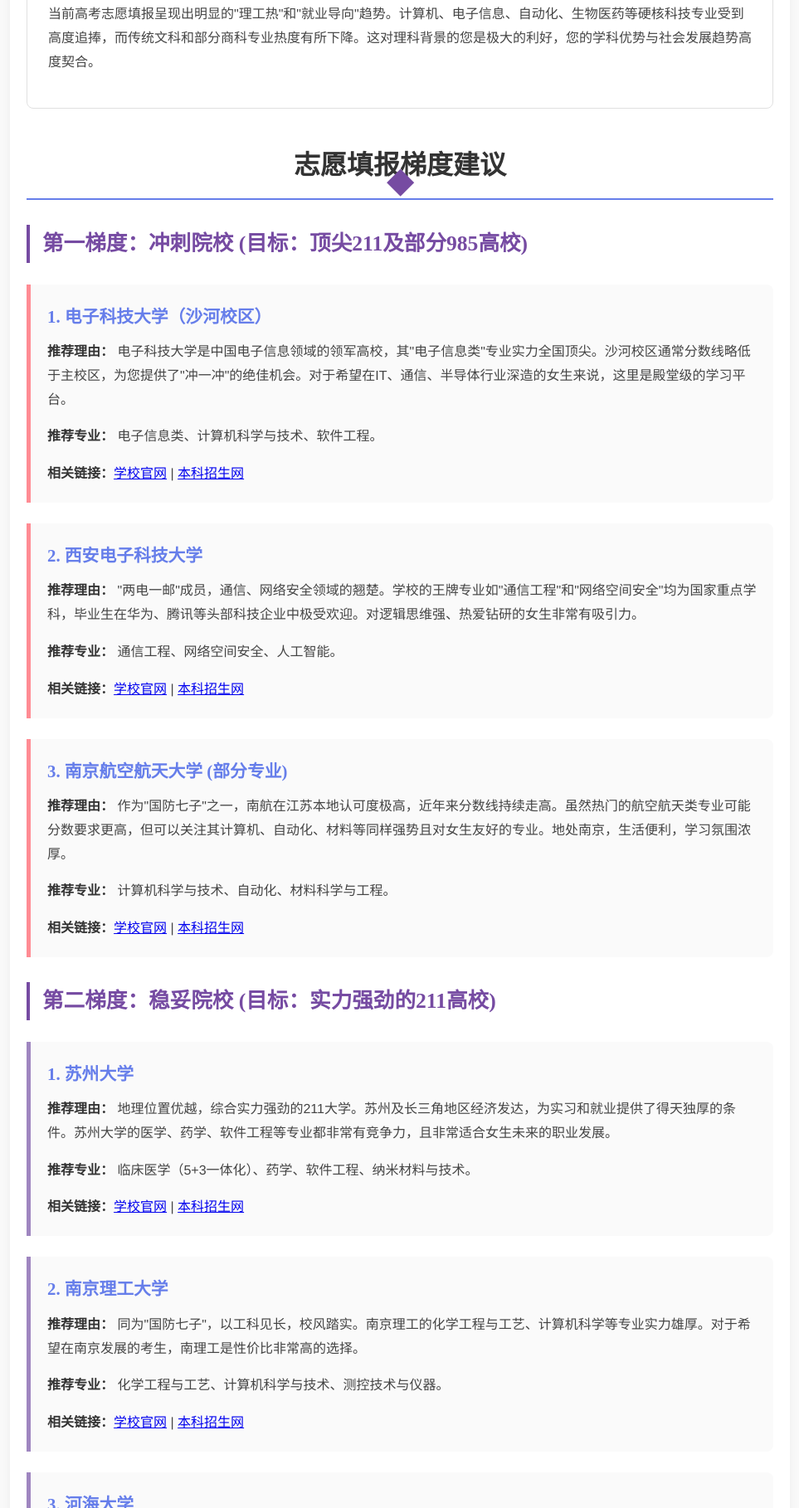
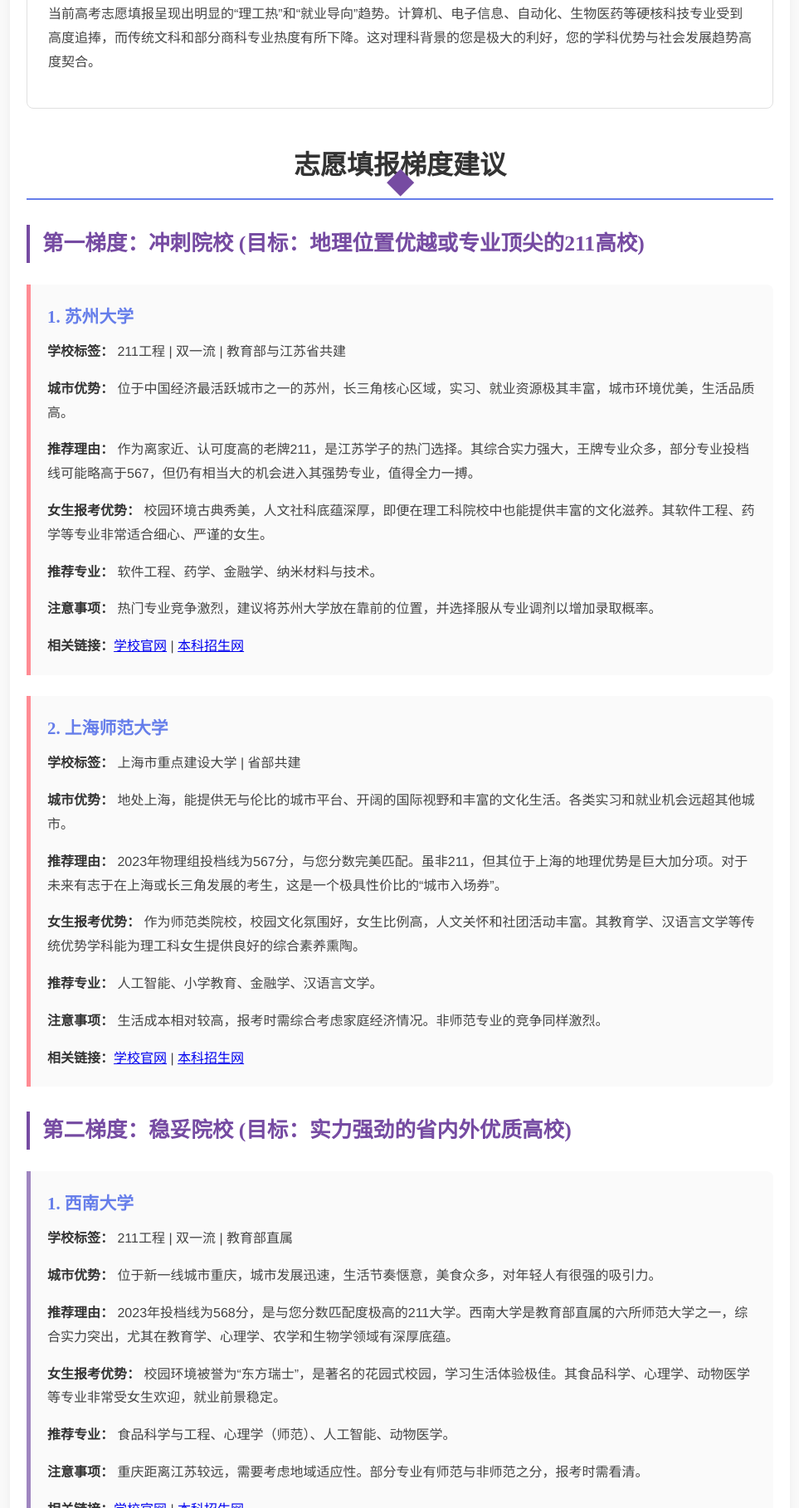
Before and after one commit to licong-git-dev/gaokao-report, a plain HTML site: page index.html in a window 1280 px wide. Shown: the part 982-2800 px from the top of the page at 83% size, without its empty margins (158-1121 px from the left). Drawn offline with Linux system fonts and the light colour scheme.

Commit message:
Initial commit: Add report website files

```diff
--- a/index.html
+++ b/index.html
@@ -12,7 +12,7 @@
         <header>
             <div class="header-content">
                 <h1>高考志愿填报智能分析报告</h1>
-                <p class="subtitle">--- 为江苏理科576分女生专属定制 ---</p>
+                <p class="subtitle">--- 为江苏理科567分女生专属定制 ---</p>
             </div>
         </header>
 
@@ -21,7 +21,7 @@
             <div class="card">
                 <p><strong>省份：</strong> 江苏省</p>
                 <p><strong>科类：</strong> 理科（物理组）</p>
-                <p><strong>高考分数：</strong> 576分</p>
+                <p><strong>高考分数：</strong> 567分</p>
                 <p><strong>核心诉求：</strong> 结合未来发展，获得详尽的学校与专业报考建议。</p>
                 <hr style="border: none; border-top: 1px solid #eee; margin: 15px 0;">
                 <p><strong>注：什么是“物理组”？</strong><br>
@@ -32,8 +32,8 @@
         <section id="analysis">
             <h2>核心竞争力分析</h2>
             <div class="card">
-                <p>根据2023年江苏省高考物理组的投档数据分析，576分是一个极具竞争力的分数。这个分数超过了特殊类型招生控制线（516分）60分，位次相对靠前。这意味着您拥有广泛的院校选择权，可以稳定进入大部分"211工程"大学，并有机会冲击一些"985工程"大学的优势专业或中外合作办学项目。</p>
-                <p>当前高考志愿填报呈现出明显的"理工热"和"就业导向"趋势。计算机、电子信息、自动化、生物医药等硬核科技专业受到高度追捧，而传统文科和部分商科专业热度有所下降。这对理科背景的您是极大的利好，您的学科优势与社会发展趋势高度契合。</p>
+                <p>根据2023年江苏省高考物理组的投档数据分析，567分是一个极具竞争力的分数。这个分数超过了特殊类型招生控制线（516分）51分，位次相对靠前。这意味着您拥有较为广泛的院校选择权，可以稳妥地进入大部分省内外“211工程”大学的优势专业，并可以积极尝试冲击地理位置优越或专业实力顶尖的211高校。</p>
+                <p>当前高考志愿填报呈现出明显的“理工热”和“就业导向”趋势。计算机、电子信息、自动化、生物医药等硬核科技专业受到高度追捧，而传统文科和部分商科专业热度有所下降。这对理科背景的您是极大的利好，您的学科优势与社会发展趋势高度契合。</p>
             </div>
         </section>
 
@@ -41,65 +41,77 @@
             <h2>志愿填报梯度建议</h2>
 
             <div class="tier">
-                <h3>第一梯度：冲刺院校 (目标：顶尖211及部分985高校)</h3>
+                <h3>第一梯度：冲刺院校 (目标：地理位置优越或专业顶尖的211高校)</h3>
                 <div class="school-card">
-                    <h4>1. 电子科技大学（沙河校区）</h4>
-                    <p><strong>推荐理由：</strong> 电子科技大学是中国电子信息领域的领军高校，其"电子信息类"专业实力全国顶尖。沙河校区通常分数线略低于主校区，为您提供了"冲一冲"的绝佳机会。对于希望在IT、通信、半导体行业深造的女生来说，这里是殿堂级的学习平台。</p>
-                    <p><strong>推荐专业：</strong> 电子信息类、计算机科学与技术、软件工程。</p>
-                    <p><strong>相关链接：</strong><a href="https://www.uestc.edu.cn/" target="_blank">学校官网</a> | <a href="https://zs.uestc.edu.cn/" target="_blank">本科招生网</a></p>
+                    <h4>1. 苏州大学</h4>
+                    <p><strong>学校标签：</strong> 211工程 | 双一流 | 教育部与江苏省共建</p>
+                    <p><strong>城市优势：</strong> 位于中国经济最活跃城市之一的苏州，长三角核心区域，实习、就业资源极其丰富，城市环境优美，生活品质高。</p>
+                    <p><strong>推荐理由：</strong> 作为离家近、认可度高的老牌211，是江苏学子的热门选择。其综合实力强大，王牌专业众多，部分专业投档线可能略高于567，但仍有相当大的机会进入其强势专业，值得全力一搏。</p>
+                    <p><strong>女生报考优势：</strong> 校园环境古典秀美，人文社科底蕴深厚，即便在理工科院校中也能提供丰富的文化滋养。其软件工程、药学等专业非常适合细心、严谨的女生。</p>
+                    <p><strong>推荐专业：</strong> 软件工程、药学、金融学、纳米材料与技术。</p>
+                    <p><strong>注意事项：</strong> 热门专业竞争激烈，建议将苏州大学放在靠前的位置，并选择服从专业调剂以增加录取概率。</p>
+                    <p><strong>相关链接：</strong><a href="http://www.suda.edu.cn/" target="_blank">学校官网</a> | <a href="https://zsb.suda.edu.cn/" target="_blank">本科招生网</a></p>
                 </div>
                 <div class="school-card">
-                    <h4>2. 西安电子科技大学</h4>
-                    <p><strong>推荐理由：</strong> "两电一邮"成员，通信、网络安全领域的翘楚。学校的王牌专业如"通信工程"和"网络空间安全"均为国家重点学科，毕业生在华为、腾讯等头部科技企业中极受欢迎。对逻辑思维强、热爱钻研的女生非常有吸引力。</p>
-                    <p><strong>推荐专业：</strong> 通信工程、网络空间安全、人工智能。</p>
-                    <p><strong>相关链接：</strong><a href="https://www.xidian.edu.cn/" target="_blank">学校官网</a> | <a href="https://zsb.xidian.edu.cn/" target="_blank">本科招生网</a></p>
-                </div>
-                 <div class="school-card">
-                    <h4>3. 南京航空航天大学 (部分专业)</h4>
-                    <p><strong>推荐理由：</strong> 作为"国防七子"之一，南航在江苏本地认可度极高，近年来分数线持续走高。虽然热门的航空航天类专业可能分数要求更高，但可以关注其计算机、自动化、材料等同样强势且对女生友好的专业。地处南京，生活便利，学习氛围浓厚。</p>
-                    <p><strong>推荐专业：</strong> 计算机科学与技术、自动化、材料科学与工程。</p>
-                    <p><strong>相关链接：</strong><a href="https://www.nuaa.edu.cn/" target="_blank">学校官网</a> | <a href="https://zs.nuaa.edu.cn/" target="_blank">本科招生网</a></p>
+                    <h4>2. 上海师范大学</h4>
+                     <p><strong>学校标签：</strong> 上海市重点建设大学 | 省部共建</p>
+                    <p><strong>城市优势：</strong> 地处上海，能提供无与伦比的城市平台、开阔的国际视野和丰富的文化生活。各类实习和就业机会远超其他城市。</p>
+                    <p><strong>推荐理由：</strong> 2023年物理组投档线为567分，与您分数完美匹配。虽非211，但其位于上海的地理优势是巨大加分项。对于未来有志于在上海或长三角发展的考生，这是一个极具性价比的“城市入场券”。</p>
+                    <p><strong>女生报考优势：</strong> 作为师范类院校，校园文化氛围好，女生比例高，人文关怀和社团活动丰富。其教育学、汉语言文学等传统优势学科能为理工科女生提供良好的综合素养熏陶。</p>
+                    <p><strong>推荐专业：</strong> 人工智能、小学教育、金融学、汉语言文学。</p>
+                     <p><strong>注意事项：</strong> 生活成本相对较高，报考时需综合考虑家庭经济情况。非师范专业的竞争同样激烈。</p>
+                    <p><strong>相关链接：</strong><a href="https://www.shnu.edu.cn/" target="_blank">学校官网</a> | <a href="https://ssdzsb.shnu.edu.cn/" target="_blank">本科招生网</a></p>
                 </div>
             </div>
 
             <div class="tier">
-                <h3>第二梯度：稳妥院校 (目标：实力强劲的211高校)</h3>
-                <div class="school-card">
-                    <h4>1. 苏州大学</h4>
-                    <p><strong>推荐理由：</strong> 地理位置优越，综合实力强劲的211大学。苏州及长三角地区经济发达，为实习和就业提供了得天独厚的条件。苏州大学的医学、药学、软件工程等专业都非常有竞争力，且非常适合女生未来的职业发展。</p>
-                    <p><strong>推荐专业：</strong> 临床医学（5+3一体化）、药学、软件工程、纳米材料与技术。</p>
-                    <p><strong>相关链接：</strong><a href="http://www.suda.edu.cn/" target="_blank">学校官网</a> | <a href="https://zsb.suda.edu.cn/" target="_blank">本科招生网</a></p>
+                <h3>第二梯度：稳妥院校 (目标：实力强劲的省内外优质高校)</h3>
+                 <div class="school-card">
+                    <h4>1. 西南大学</h4>
+                    <p><strong>学校标签：</strong> 211工程 | 双一流 | 教育部直属</p>
+                    <p><strong>城市优势：</strong> 位于新一线城市重庆，城市发展迅速，生活节奏惬意，美食众多，对年轻人有很强的吸引力。</p>
+                    <p><strong>推荐理由：</strong> 2023年投档线为568分，是与您分数匹配度极高的211大学。西南大学是教育部直属的六所师范大学之一，综合实力突出，尤其在教育学、心理学、农学和生物学领域有深厚底蕴。</p>
+                    <p><strong>女生报考优势：</strong> 校园环境被誉为“东方瑞士”，是著名的花园式校园，学习生活体验极佳。其食品科学、心理学、动物医学等专业非常受女生欢迎，就业前景稳定。</p>
+                    <p><strong>推荐专业：</strong> 食品科学与工程、心理学（师范）、人工智能、动物医学。</p>
+                    <p><strong>注意事项：</strong> 重庆距离江苏较远，需要考虑地域适应性。部分专业有师范与非师范之分，报考时需看清。</p>
+                    <p><strong>相关链接：</strong><a href="http://www.swu.edu.cn/" target="_blank">学校官网</a> | <a href="http://bkzsw.swu.edu.cn/" target="_blank">本科招生网</a></p>
                 </div>
                 <div class="school-card">
-                    <h4>2. 南京理工大学</h4>
-                    <p><strong>推荐理由：</strong> 同为"国防七子"，以工科见长，校风踏实。南京理工的化学工程与工艺、计算机科学等专业实力雄厚。对于希望在南京发展的考生，南理工是性价比非常高的选择。</p>
-                    <p><strong>推荐专业：</strong> 化学工程与工艺、计算机科学与技术、测控技术与仪器。</p>
-                    <p><strong>相关链接：</strong><a href="https://www.njust.edu.cn/" target="_blank">学校官网</a> | <a href="http://zsb.njust.edu.cn/" target="_blank">本科招生网</a></p>
-                </div>
-                <div class="school-card">
-                    <h4>3. 河海大学</h4>
-                    <p><strong>推荐理由：</strong> 全国水利专业的最高学府，同时其计算机、商科等专业也发展迅速。如果您对交叉学科感兴趣，例如将计算机技术应用于水利、环境工程，河海大学将提供独特的平台。同时，作为南京的老牌211，学习氛围和资源都非常有保障。</p>
-                    <p><strong>推荐专业：</strong> 计算机科学与技术、物联网工程、金融学。</p>
-                    <p><strong>相关链接：</strong><a href="https://www.hhu.edu.cn/" target="_blank">学校官网</a> | <a href="https://bkzs.hhu.edu.cn/" target="_blank">本科招生网</a></p>
+                    <h4>2. 南京邮电大学</h4>
+                    <p><strong>学校标签：</strong> 双一流 | 华夏IT英才摇篮 | 江苏省重点建设高校</p>
+                    <p><strong>城市优势：</strong> 坐落于省会南京，教育资源、实习机会和就业市场均属一流，生活交通极为便利。</p>
+                    <p><strong>推荐理由：</strong> 被誉为“华夏IT英才的摇篮”，在通信和信息技术领域享有盛誉。虽然不是211，但其王牌专业的实力和就业水平堪比甚至超越许多211大学。对于分数追求极致性价比、目标明确为IT行业的考生，南邮是绝佳的选择。</p>
+                     <p><strong>女生报考优势：</strong> IT行业的女性从业者在产品、测试、交互设计等岗位上具有独特优势。南邮浓厚的学习氛围能帮助学生打下坚实的专业基础，为未来职业生涯铺平道路。</p>
+                    <p><strong>推荐专业：</strong> 通信工程、电子信息工程、计算机科学与技术、物联网工程。</p>
+                     <p><strong>注意事项：</strong> 学习压力较大，需要对数理和编程有较强的兴趣。转专业门槛相对较高。</p>
+                    <p><strong>相关链接：</strong><a href="https://www.njupt.edu.cn/" target="_blank">学校官网</a> | <a href="http://zs.njupt.edu.cn/" target="_blank">本科招生网</a></p>
                 </div>
             </div>
 
             <div class="tier">
-                <h3>第三梯度：保底院校 (目标：特色鲜明的省内优质本科)</h3>
+                <h3>第三梯度：保底院校 (目标：专业特色鲜明的省内实力本科)</h3>
                 <div class="school-card">
-                    <h4>1. 南京邮电大学</h4>
-                    <p><strong>推荐理由：</strong> 被誉为"华夏IT英才的摇篮"，在通信和信息技术领域享有盛誉。虽然不是211，但其王牌专业的实力和就业水平堪比甚至超越许多211大学。对于分数追求极致性价比、目标明确为IT行业的考生，南邮是绝佳的保底选择。</p>
-                    <p><strong>推荐专业：</strong> 通信工程、电子信息工程、计算机科学与技术。</p>
-                    <p><strong>相关链接：</strong><a href="https://www.njupt.edu.cn/" target="_blank">学校官网</a> | <a href="http://zs.njupt.edu.cn/" target="_blank">本科招生网</a></p>
-                </div>
-                <div class="school-card">
-                    <h4>2. 南京医科大学 / 徐州医科大学</h4>
-                    <p><strong>推荐理由：</strong> 如果对医学抱有浓厚兴趣，这两所省内顶尖的医科大学是理想的保底选择。医学专业学习周期长、过程辛苦，但职业道路稳定、社会地位高，非常适合有奉献精神、追求安稳发展的女生。576分可以稳妥地选择这些学校的优势专业。</p>
-                    <p><strong>推荐专业：</strong> 临床医学、麻醉学、影像医学、药学。</p>
+                    <h4>1. 南京医科大学 / 徐州医科大学</h4>
+                    <p><strong>学校标签：</strong> 双一流（南医大） | 省属重点 | 医学特色鲜明</p>
+                    <p><strong>城市优势：</strong> 分别位于南京和徐州，均为江苏省的重要城市，医疗资源丰富，为学医提供了良好的实践环境。</p>
+                    <p><strong>推荐理由：</strong> 如果对医学抱有浓厚兴趣，这两所省内顶尖的医科大学是理想的保底选择。567分可以选择这些学校的相当不错的专业。医学专业学习周期长、过程辛苦，但职业道路稳定、社会地位高，非常适合有奉献精神、追求安稳发展的女生。</p>
+                    <p><strong>女生报考优势：</strong> 医生、药剂师、检验师等职业工作环境相对稳定，需要耐心、细致和共情能力，这些都是女生的天然优势。且毕业后在省内就业认可度极高。</p>
+                    <p><strong>推荐专业：</strong> 临床医学、麻醉学、影像医学、药学、护理学。</p>
+                    <p><strong>注意事项：</strong> 学医非常辛苦，需要强大的毅力和持续学习的能力。报考临床医学类专业前，请务必确认是否对人体解剖等内容有心理准备。</p>
                     <p><strong>相关链接：</strong>
                         <a href="https://www.nmu.edu.cn/" target="_blank">南京医科大学官网</a> | <a href="https://zsb.nmu.edu.cn/" target="_blank">招生网</a><br>
                         <a href="https://www.xzhmu.edu.cn/" target="_blank">徐州医科大学官网</a> | <a href="https://zsb.xzhmu.edu.cn/" target="_blank">招生网</a>
                     </p>
+                </div>
+                 <div class="school-card">
+                    <h4>2. 济南大学</h4>
+                    <p><strong>学校标签：</strong> 山东省重点综合性大学 | 省部共建</p>
+                    <p><strong>城市优势：</strong> 位于山东省会济南市，是环渤海经济区的重要城市，发展潜力大，生活成本相对较低。</p>
+                    <p><strong>推荐理由：</strong> 2023年投档线为561分，作为保底选择非常稳妥。学校学科门类齐全，综合性强，能为学生提供广阔的知识平台和多样的发展选择，材料、化学等工科专业实力不俗。</p>
+                    <p><strong>女生报考优势：</strong> 综合性大学的校园文化更多元、包容，有助于个人全面发展。其经济、管理、外语等专业可以作为理工科之外的兴趣补充或辅修选择。</p>
+                    <p><strong>推荐专业：</strong> 材料科学与工程、化学工程与工艺、会计学、计算机科学与技术。</p>
+                    <p><strong>注意事项：</strong> 作为保底院校，主要目标是确保有学上，同时选择一个自己不排斥且有发展前景的专业。建议在填报时将该校志愿置于靠后位置。</p>
+                    <p><strong>相关链接：</strong><a href="https://www.ujn.edu.cn/" target="_blank">学校官网</a> | <a href="http://zsb.ujn.edu.cn/" target="_blank">本科招生网</a></p>
                 </div>
             </div>
         </section>
@@ -110,17 +122,35 @@
                 <h4>方向一：IT/互联网/人工智能赛道</h4>
                 <p><strong>专业选择：</strong> 计算机科学、软件工程、人工智能、数据科学<br>
                 <strong>核心优势：</strong> 行业需求大，薪资水平高，发展上限广阔。女性工程师在产品设计、用户体验等方面具有独特视角，备受欢迎。<br>
+                <strong>大学四年做什么：</strong>
+                <ul>
+                    <li><strong>打好基础：</strong> 学好C++/Java/Python等核心编程语言，掌握数据结构、算法、操作系统等计算机基础。</li>
+                    <li><strong>项目实践：</strong> 积极参与“挑战杯”等科创竞赛，或加入老师的实验室，积累项目经验。尝试在GitHub上参与开源项目。</li>
+                    <li><strong>求职准备：</strong> 坚持在LeetCode等平台刷题，锻炼算法思维。从大二暑假开始，积极寻找日常实习和暑期实习机会。</li>
+                </ul>
                 <strong>建议路径：</strong> 本科期间打好编程和算法基础，积极参加科创项目和实习，争取保研或考取顶尖大学的研究生，未来在长三角、珠三角或北京等一线城市发展。</p>
 
                 <h4>方向二：生物医药与大健康赛道</h4>
                 <p><strong>专业选择：</strong> 临床医学、药学、生物工程、智能医学工程<br>
-                <strong>核心优势：</strong> "越老越吃香"的稳定型行业，社会贡献度高，不受经济周期影响。工作环境相对安稳，适合追求长期稳定职业生涯的女性。<br>
-                <strong>建议路径：</strong> 如果选择临床医学，做好"5+3"甚至更长学习周期的准备。如果选择药学或生物工程，建议继续深造读研，未来进入知名药企、研发机构或医院药剂科工作。</p>
+                <strong>核心优势：</strong> “越老越吃香”的稳定型行业，社会贡献度高，不受经济周期影响。工作环境相对安稳，适合追求长期稳定职业生涯的女性。<br>
+                 <strong>大学四年做什么：</strong>
+                <ul>
+                    <li><strong>专注学业：</strong> 医学和药学课程繁重，绩点（GPA）至关重要，是保研和就业的敲门砖。务必保证优秀的学业成绩。</li>
+                    <li><strong>科研入门：</strong> 尽早联系导师，进入实验室学习实验技能，了解科研流程，争取发表论文，为保研增加砝码。</li>
+                    <li><strong>考证规划：</strong> 如果选择临床，需尽早规划执业医师资格考试。如果选择药学，可关注执业药师资格证。</li>
+                </ul>
+                <strong>建议路径：</strong> 如果选择临床医学，做好“5+3”甚至更长学习周期的准备。如果选择药学或生物工程，强烈建议继续深造读研，未来进入知名药企（如恒瑞、药明康德）、研发机构或三甲医院药剂科工作。</p>
 
                 <h4>方向三：高端制造与交叉学科赛道</h4>
                 <p><strong>专业选择：</strong> 电子信息工程、自动化、测控技术与仪器、金融科技<br>
                 <strong>核心优势：</strong> 国家战略发展方向，将信息技术与传统工科、金融等领域结合，创造新的价值。这类专业需要复合型人才，挑战与机遇并存。<br>
-                <strong>建议路径：</strong> 本科期间不仅要学好本专业，还要辅修或自学相关领域的知识（如编程、金融）。考研时可以选择更具交叉性的方向，未来成为连接不同领域的桥梁型人才。</p>
+                 <strong>大学四年做什么：</strong>
+                <ul>
+                    <li><strong>构建T型知识结构：</strong> 在学好本专业（“T”的垂直一竖）的同时，积极辅修或自学第二领域的知识，如金融、管理或编程（“T”的水平一横）。</li>
+                    <li><strong>考取相关证书：</strong> 如果对金融感兴趣，可以尝试备考CFA、FRM等证书；如果偏向工科，可以学习CAD、SolidWorks等专业软件。</li>
+                    <li><strong>关注行业动态：</strong> 多阅读行业报告，了解新能源汽车、工业4.0、金融科技等领域的最新发展，有助于明确自己的发展方向。</li>
+                </ul>
+                <strong>建议路径：</strong> 本科期间不仅要学好本专业，还要辅修或自学相关领域的知识。考研时可以选择更具交叉性的方向，未来成为连接不同领域的桥梁型人才。</p>
             </div>
         </section>
 
```
Also changed, not shown: 1 other file.
